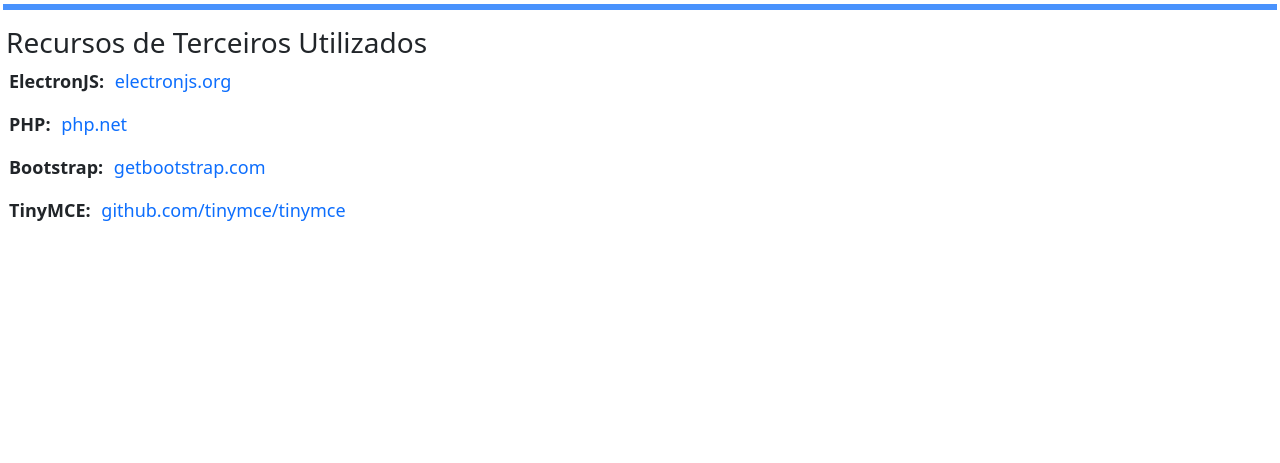
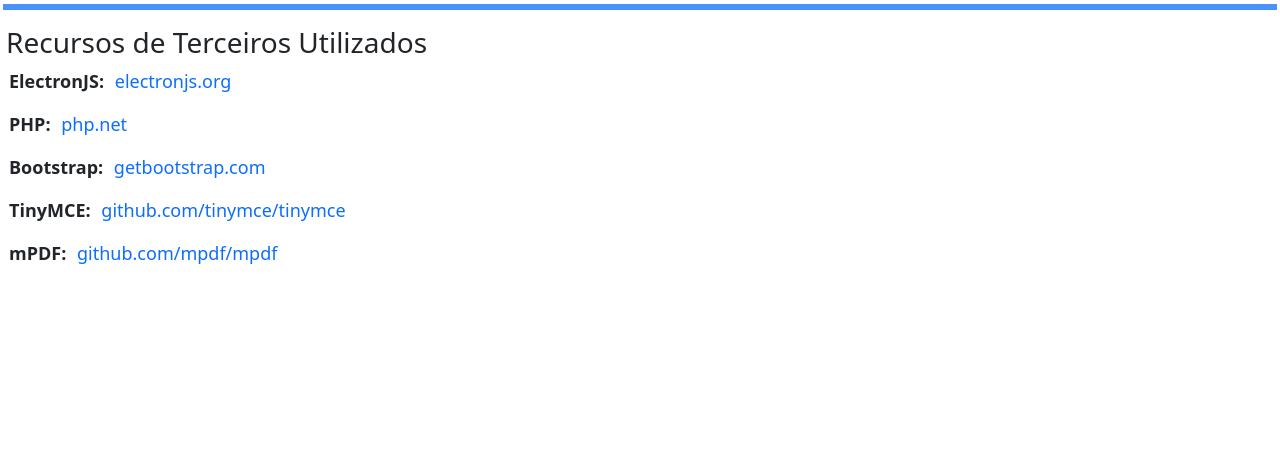
Before and after one commit to mestredainfo/miprotocolo, a PHP site: page /sobre.php in a window 1280 px wide. Shown: the part 313-776 px from the top of the page. Run offline with PHP 8.4, Linux system fonts and the light colour scheme.

Commit message:
Incluido o link do mpdf

```diff
--- a/sobre.php
+++ b/sobre.php
@@ -42,6 +42,8 @@ header("Content-Security-Policy: script-src 'self' 'unsafe-inline' script.js");
 
     <p><strong>TinyMCE:</strong> <a href="javascript:window.externo.rodar('https://github.com/tinymce/tinymce');">github.com/tinymce/tinymce</a></p>
 
+    <p><strong>mPDF:</strong> <a href="javascript:window.externo.rodar('https://github.com/mpdf/mpdf');">github.com/mpdf/mpdf</a></p>
+
     <script src="/js/script.js"></script>
 </body>
 
```
